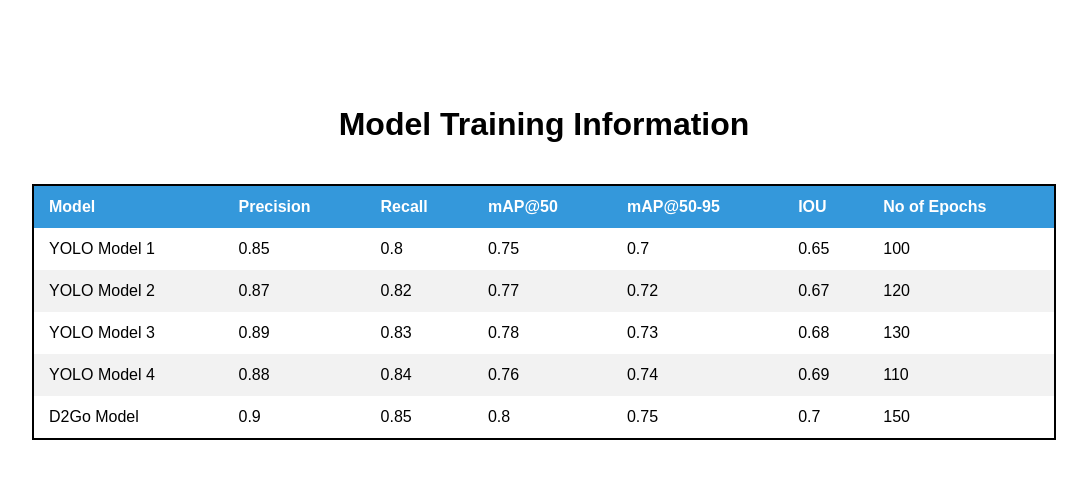
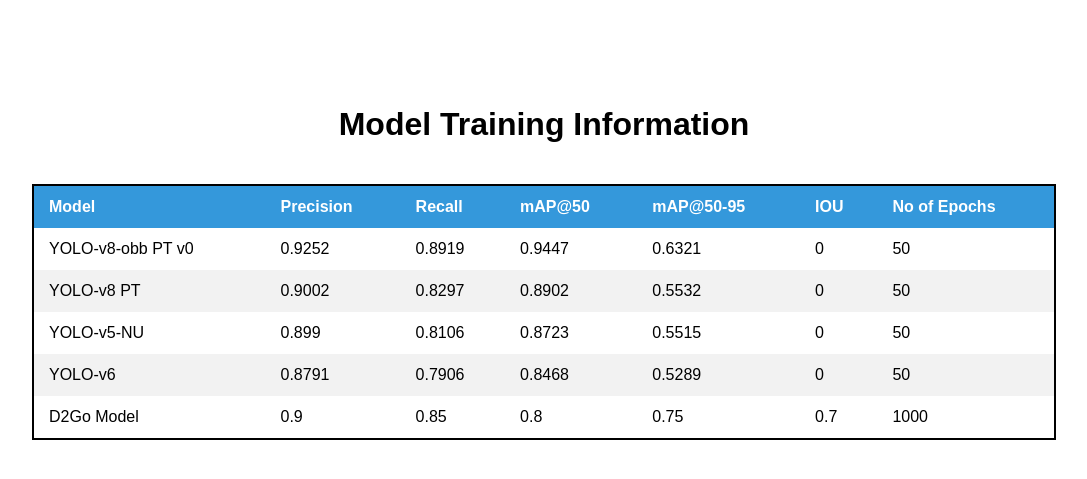
Before and after one commit to akdasUAF/ForestFireTracking, a Flask app: page /models in a window 1280 px wide. Shown: the part 137-616 px from the top of the page, without its empty margins (96-1183 px from the left). Run offline with Flask 3, Linux system fonts and the light colour scheme; some libraries are stand-ins or nearby versions.

Commit message:
Web 4.0 done

```diff
--- a/srcVikas/code_web/app.py
+++ b/srcVikas/code_web/app.py
@@ -101,14 +101,14 @@ def process_stable_camera(video_path):
         curr, smoke_frame = smoke_flow(im, prev, smoke_mask, wind_dir)
         prev = curr
 
-        # f_mask = cv2.cvtColor(fire_mask, cv2.COLOR_GRAY2BGR)
-        # s_mask = cv2.cvtColor(smoke_mask, cv2.COLOR_GRAY2BGR)
+        f_mask = cv2.cvtColor(fire_mask, cv2.COLOR_GRAY2BGR)
+        s_mask = cv2.cvtColor(smoke_mask, cv2.COLOR_GRAY2BGR)
 
-        row1 = np.hstack((im, contour_im))
-        # row2 = np.hstack((f_mask, s_mask))
-        row3 = np.hstack((fire_frame, smoke_frame))
+        row1 = np.hstack((im, f_mask))
+        row2 = np.hstack((contour_im, fire_frame))
+        row3 = np.hstack((s_mask, smoke_frame))
 
-        final_frame = np.vstack((row1, row3))
+        final_frame = np.vstack((row1, row2, row3))
         # print(final_frame.shape)
 
         _, buffer = cv2.imencode('.jpg', final_frame)
@@ -121,7 +121,32 @@ def process_stable_camera(video_path):
     cap.release()
 
 def process_yolo_detection(video_path):
-    run_yolo(video_path)
+    global size_factor
+
+    cap = cv2.VideoCapture(video_path)
+    _, first_frame = cap.read()
+    height, width = first_frame.shape[:2]
+    new_width = width // size_factor
+    new_height = height // size_factor
+
+
+    while cap.isOpened() and threads:
+        ret, frame = cap.read()
+        if not ret:
+            break
+
+        im = cv2.resize(frame, (new_width, new_height))
+
+        yolo_frame = run_yolo(im)
+
+        _, buffer = cv2.imencode('.jpg', yolo_frame)
+        img_str = base64.b64encode(buffer).decode('utf-8')
+
+        socketio.emit('yolo_update', img_str)
+
+        if cv2.waitKey(1) & 0xFF == 27:
+            break
+    cap.release()
 
 if __name__ == '__main__':
     socketio.run(app, debug=True)
--- a/srcVikas/code_web/smoke_flow.py
+++ b/srcVikas/code_web/smoke_flow.py
@@ -34,7 +34,7 @@ def smoke_flow(image, prev, smoke_mask, wind_dir):
                 fx, fy = flow[y, x]
                 flow_magnitude = np.sqrt(fx**2 + fy**2)
 
-                if flow_magnitude > 0.5:
+                if flow_magnitude > 0.2:
                     avgx.append(fx)
                     avgy.append(fy)
 
@@ -48,7 +48,7 @@ def smoke_flow(image, prev, smoke_mask, wind_dir):
         avg_direction = np.nanmean(wind_dir)
         wind_dir.pop(0)
 
-        cv2.putText(smoke_frame, f'Wind Direction: {avg_direction:.2f}', (20, 20), cv2.FONT_HERSHEY_SIMPLEX, 0.8, (0,255,0), 1, lineType=cv2.LINE_AA)
+        cv2.putText(smoke_frame, f'Wind Direction: {avg_direction:.2f}', (20, 20), cv2.FONT_HERSHEY_SIMPLEX, 0.8, (0,255,0), 1, cv2.LINE_AA)
 
 
     return curr, smoke_frame
--- a/srcVikas/code_web/static/css/styles.css
+++ b/srcVikas/code_web/static/css/styles.css
@@ -64,7 +64,10 @@ tr:hover {
 #uploadForm {
   display: flex;
   flex-direction: column;
-  align-items: center;
+  align-items: flex-start;
+  background: #ececec;
+  padding: 0px 10px;
+  border-radius: 3px;
   margin: 20px;
 }
 
@@ -101,12 +104,12 @@ tr:hover {
 
 #videoFrames {
   display: flex;
-  justify-content: center;
+  flex-direction: column;
   align-items: center;
-  margin: 0px;
+  margin: 0;
 }
 
-#stableFrames {
+#stableFrames, #yoloFrames {
   width: 95%;
   object-fit: cover;
 }
--- a/srcVikas/code_web/static/model_data.json
+++ b/srcVikas/code_web/static/model_data.json
@@ -1,39 +1,39 @@
 [
     {
-        "model": "YOLO Model 1",
-        "precision": 0.85,
-        "recall": 0.80,
-        "map50": 0.75,
-        "map50_95": 0.70,
-        "iou": 0.65,
-        "epochs": 100
+        "model": "YOLO-v8-obb PT v0",
+        "precision": 0.9252,
+        "recall": 0.8919,
+        "map50": 0.9447,
+        "map50_95": 0.6321,
+        "iou": 0,
+        "epochs": 50
     },
     {
-        "model": "YOLO Model 2",
-        "precision": 0.87,
-        "recall": 0.82,
-        "map50": 0.77,
-        "map50_95": 0.72,
-        "iou": 0.67,
-        "epochs": 120
+        "model": "YOLO-v8 PT",
+        "precision": 0.9002,
+        "recall": 0.8297,
+        "map50": 0.8902,
+        "map50_95": 0.5532,
+        "iou": 0,
+        "epochs": 50
     },
     {
-        "model": "YOLO Model 3",
-        "precision": 0.89,
-        "recall": 0.83,
-        "map50": 0.78,
-        "map50_95": 0.73,
-        "iou": 0.68,
-        "epochs": 130
+        "model": "YOLO-v5-NU",
+        "precision": 0.8990,
+        "recall": 0.8106,
+        "map50": 0.8723,
+        "map50_95": 0.5515,
+        "iou": 0,
+        "epochs": 50
     },
     {
-        "model": "YOLO Model 4",
-        "precision": 0.88,
-        "recall": 0.84,
-        "map50": 0.76,
-        "map50_95": 0.74,
-        "iou": 0.69,
-        "epochs": 110
+        "model": "YOLO-v6",
+        "precision": 0.8791,
+        "recall": 0.7906,
+        "map50": 0.8468,
+        "map50_95": 0.5289,
+        "iou": 0,
+        "epochs": 50
     },
     {
         "model": "D2Go Model",
@@ -42,6 +42,6 @@
         "map50": 0.80,
         "map50_95": 0.75,
         "iou": 0.70,
-        "epochs": 150
+        "epochs": 1000
     }
 ]
--- a/srcVikas/code_web/templates/index.html
+++ b/srcVikas/code_web/templates/index.html
@@ -10,11 +10,11 @@
     <div class="container">
         <div class="card" onclick="window.location.href='/upload'">
             <h2>Forest Fire Management</h2>
-            <p>Detect and manage forest fires in real-time.</p>
+            <p>Detect and Analyze forest fires.</p>
         </div>
         <div class="card" onclick="window.location.href='/models'">
             <h2>Model Training Information</h2>
-            <p>View and sort training information of various models.</p>
+            <p>View and Sort training information.</p>
         </div>
     </div>
 </body>
--- a/srcVikas/code_web/templates/models.html
+++ b/srcVikas/code_web/templates/models.html
@@ -8,7 +8,6 @@
       rel="stylesheet"
       href="{{ url_for('static', filename='css/styles.css') }}"
     />
-
   </head>
   <body>
     <div class="container">
@@ -16,7 +15,7 @@
       <table id="modelTable">
         <thead>
           <tr>
-            <th onclick="sortTable(0)">Model</th>
+            <th>Model</th>
             <th onclick="sortTable(1)">Precision</th>
             <th onclick="sortTable(2)">Recall</th>
             <th onclick="sortTable(3)">mAP@50</th>
@@ -30,9 +29,9 @@
     </div>
     <script src="https://cdnjs.cloudflare.com/ajax/libs/jquery/3.6.0/jquery.min.js"></script>
     <script src="https://cdnjs.cloudflare.com/ajax/libs/socket.io/4.0.0/socket.io.min.js"></script>
-    <script src="{{ url_for('static', filename='js/scripts.js') }}"></script>
+    <script src="{{ url_for('static', filename='js/models.js') }}"></script>
     <script>
-        var modelDataUrl = "{{ url_for('static', filename='model_data.json') }}";
+      var modelDataUrl = "{{ url_for('static', filename='model_data.json') }}";
     </script>
   </body>
 </html>
--- a/srcVikas/code_web/templates/upload.html
+++ b/srcVikas/code_web/templates/upload.html
@@ -15,7 +15,7 @@
         <label for="video">Upload Video:</label>
         <input type="file" id="video" name="video" accept="video/*" />
         <label for="sizeFactor">Frame Size Factor:</label>
-        <input type="number" id="sizeFactor" name="sizeFactor" />
+        <input type="number" id="sizeFactor" name="sizeFactor" value="1"/>
       </div>
       <div class="form-group">
         <label for="cameraStable">Is the camera stable?</label>
@@ -30,9 +30,10 @@
     </form>
     <div id="videoFrames">
       <img id="stableFrames" alt="Motion" />
+      <img id="yoloFrames" alt="Yolo" />
     </div>
     <script src="https://cdnjs.cloudflare.com/ajax/libs/jquery/3.6.0/jquery.min.js"></script>
     <script src="https://cdnjs.cloudflare.com/ajax/libs/socket.io/4.0.0/socket.io.min.js"></script>
-    <script src="{{ url_for('static', filename='js/scripts.js') }}"></script>
+    <script src="{{ url_for('static', filename='js/upload.js') }}"></script>
   </body>
 </html>
```
Also changed, not shown: srcVikas/code_web/static/js/models.js (added, +43 -0 lines), srcVikas/code_web/static/js/upload.js (renamed from srcVikas/code_web/static/js/scripts.js, +19 -42 lines), srcVikas/code_web/yolo_detection.py (+24 -3 lines).
